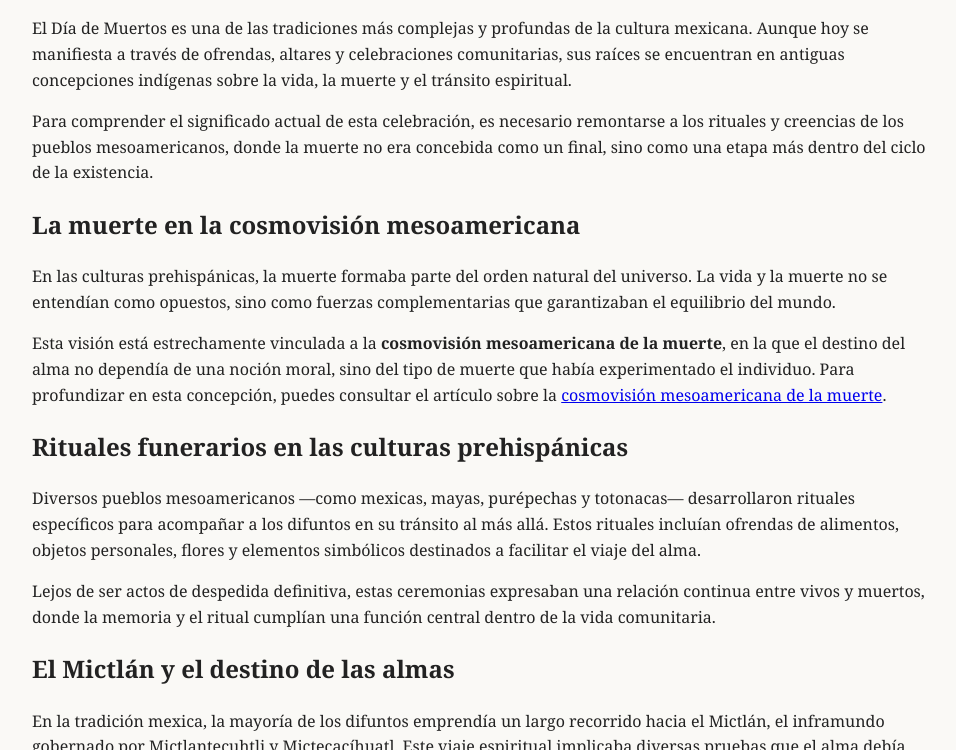
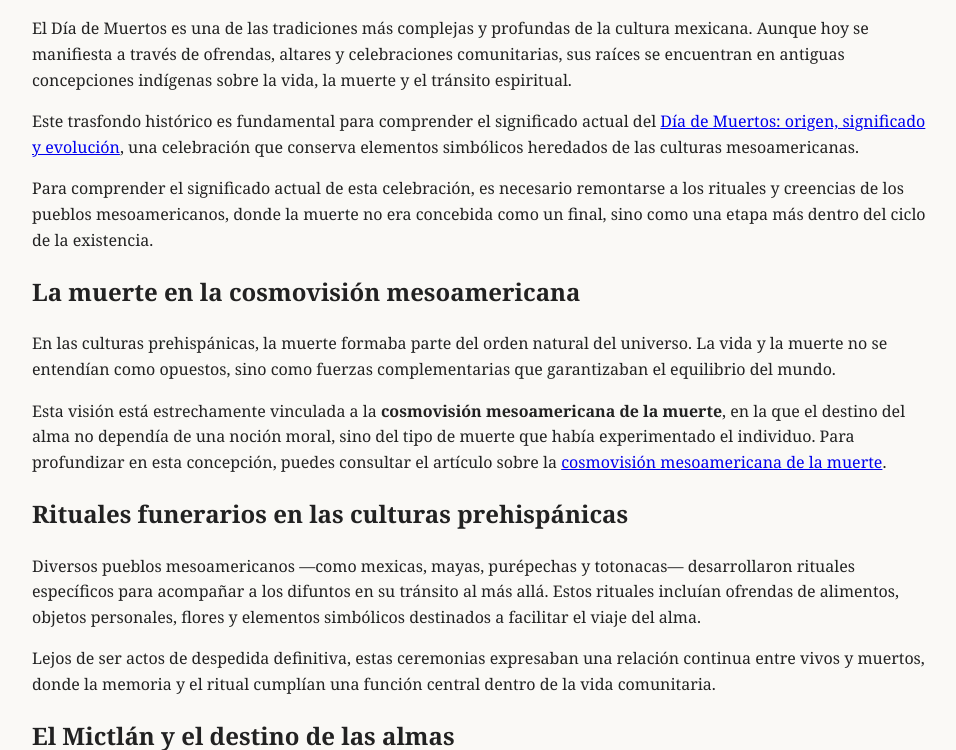
Before and after one commit to elbracamonte/elbracamonte.github.io, a Jekyll site: the page built from _posts/2025-12-20-origenes-prehispanicos-dia-de-muertos.md, in a window 1280 px wide and 900 px high, scrolled down 805 px, cut to the strip 150-900 px from the top of the window. Shown: the whole strip, without its empty margins (158-1114 px from the left). Built offline with Jekyll 4.4.1, drawn with Linux system fonts in a browser that asks for light colours.

Commit message:
Update 2025-12-20-origenes-prehispanicos-dia-de-muertos.md

```diff
--- a/_posts/2025-12-20-origenes-prehispanicos-dia-de-muertos.md
+++ b/_posts/2025-12-20-origenes-prehispanicos-dia-de-muertos.md
@@ -8,6 +8,8 @@ image_alt: "Representación de rituales funerarios en la cosmovisión mesoameric
 ---
 
 El Día de Muertos es una de las tradiciones más complejas y profundas de la cultura mexicana. Aunque hoy se manifiesta a través de ofrendas, altares y celebraciones comunitarias, sus raíces se encuentran en antiguas concepciones indígenas sobre la vida, la muerte y el tránsito espiritual.
+
+Este trasfondo histórico es fundamental para comprender el significado actual del [Día de Muertos: origen, significado y evolución](/tradiciones/dia-de-muertos-origen-significado/), una celebración que conserva elementos simbólicos heredados de las culturas mesoamericanas.
 
 Para comprender el significado actual de esta celebración, es necesario remontarse a los rituales y creencias de los pueblos mesoamericanos, donde la muerte no era concebida como un final, sino como una etapa más dentro del ciclo de la existencia.
 
```
